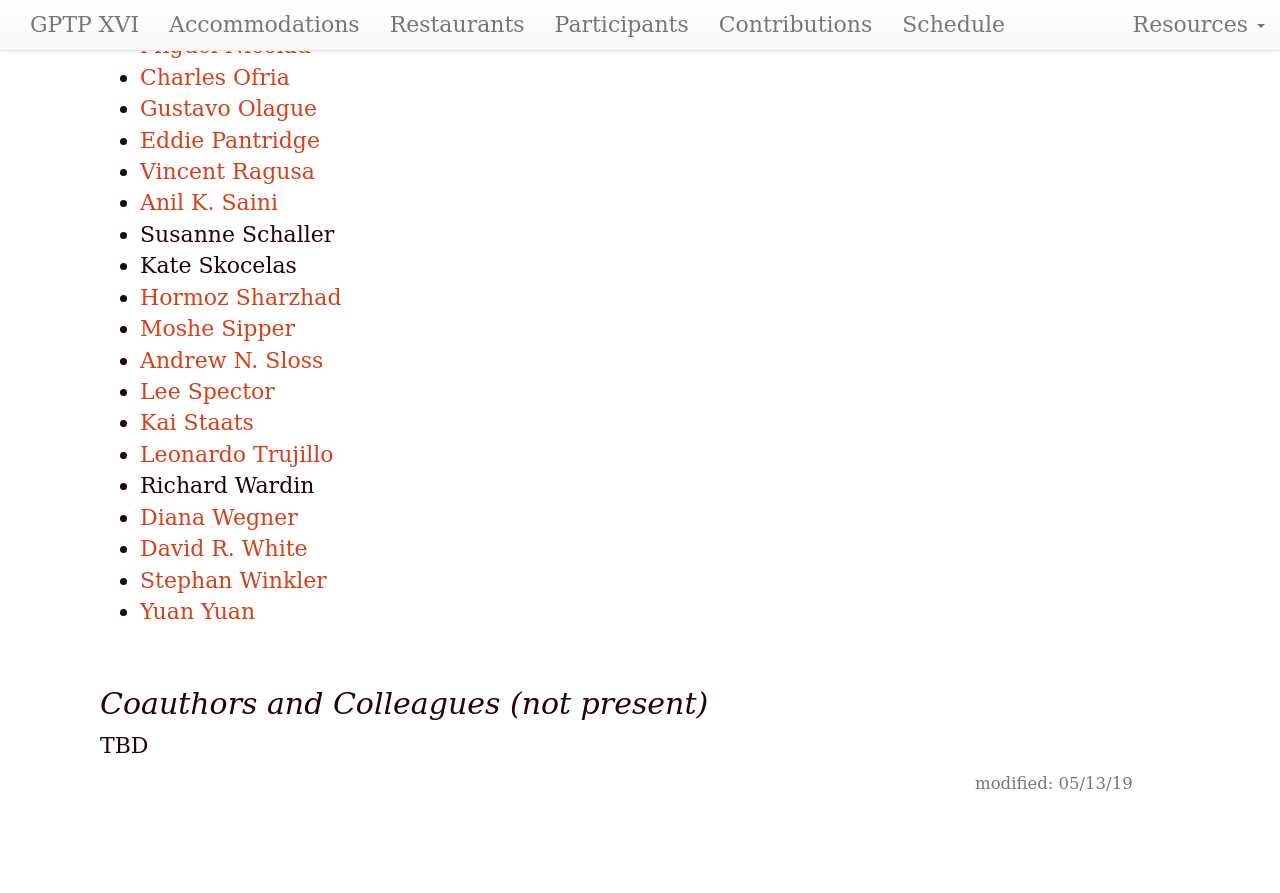
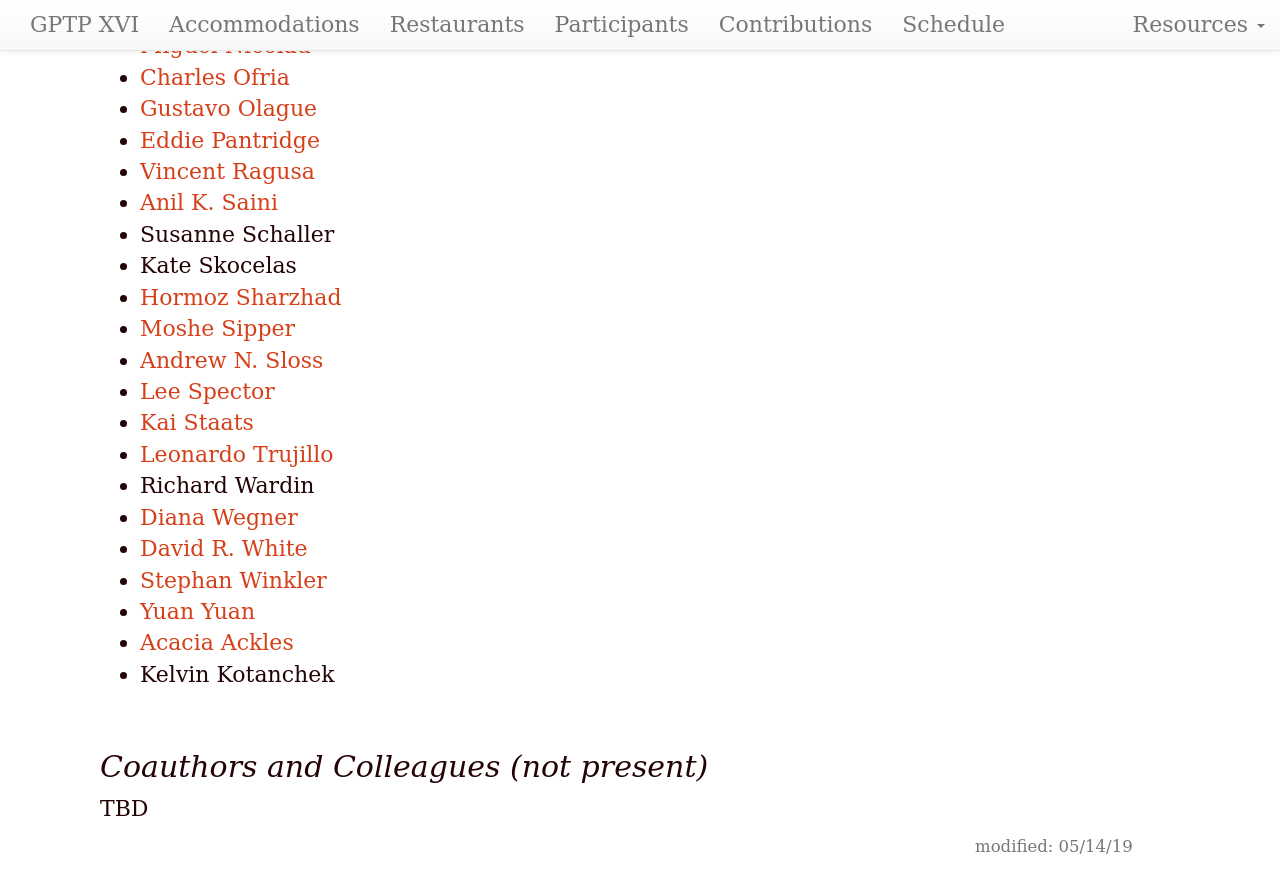
Before and after one commit to GPTP-workshop/gptp-workshop.github.io, a Jekyll site: the page built from attendees.md, in a window 1280 px wide and 900 px high, scrolled down 1559 px. Shown: the top 893 px of the window. Built offline with Jekyll 4.4.1, drawn with Linux system fonts in a browser that asks for light colours; before the commit the page ends 2396 px from its top, so only the background shows below that.

Commit message:
Update attendees.md

```diff
--- a/attendees.md
+++ b/attendees.md
@@ -1,6 +1,6 @@
 ---
 layout: default
-updated: "May 13, 2019"
+updated: "May 14, 2019"
 roman: "XVI"
 dates: "May 16-19, 2019"
 ---
@@ -68,6 +68,8 @@ dates: "May 16-19, 2019"
 - [David R. White](http://www.davidrwhite.co.uk/)
 - [Stephan Winkler](https://heal.heuristiclab.com/team/winkler)
 - [Yuan Yuan](https://www.researchgate.net/profile/Yuan_Yuan73)
+- [Acacia Ackles](https://www.researchgate.net/profile/Acacia_Ackles)
+- Kelvin Kotanchek
 
 
 
```
